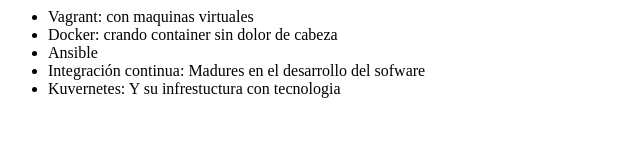
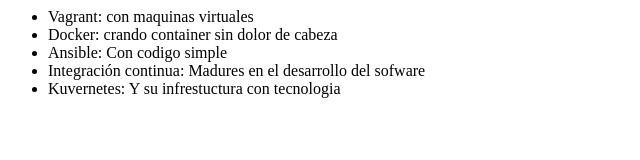
Before and after one commit to Calixt658/alura-git, a plain HTML site: page index.html in a window 1280 px wide. Shown: the whole page, without its empty margins (0-640 px from the left). Drawn offline with Linux system fonts and the light colour scheme.

Commit message:
Arreglando el curso de Ansible

```diff
--- a/index.html
+++ b/index.html
@@ -9,7 +9,7 @@
     <ul>
         <li>Vagrant: con maquinas virtuales</li>
         <li>Docker: crando container sin dolor de cabeza</li>
-        <li>Ansible</li>
+        <li>Ansible: Con codigo simple</li>
         <li>Integración continua: Madures en el desarrollo del sofware</li>
         <li>Kuvernetes: Y su infrestuctura con tecnologia</li>
     </ul>
```
